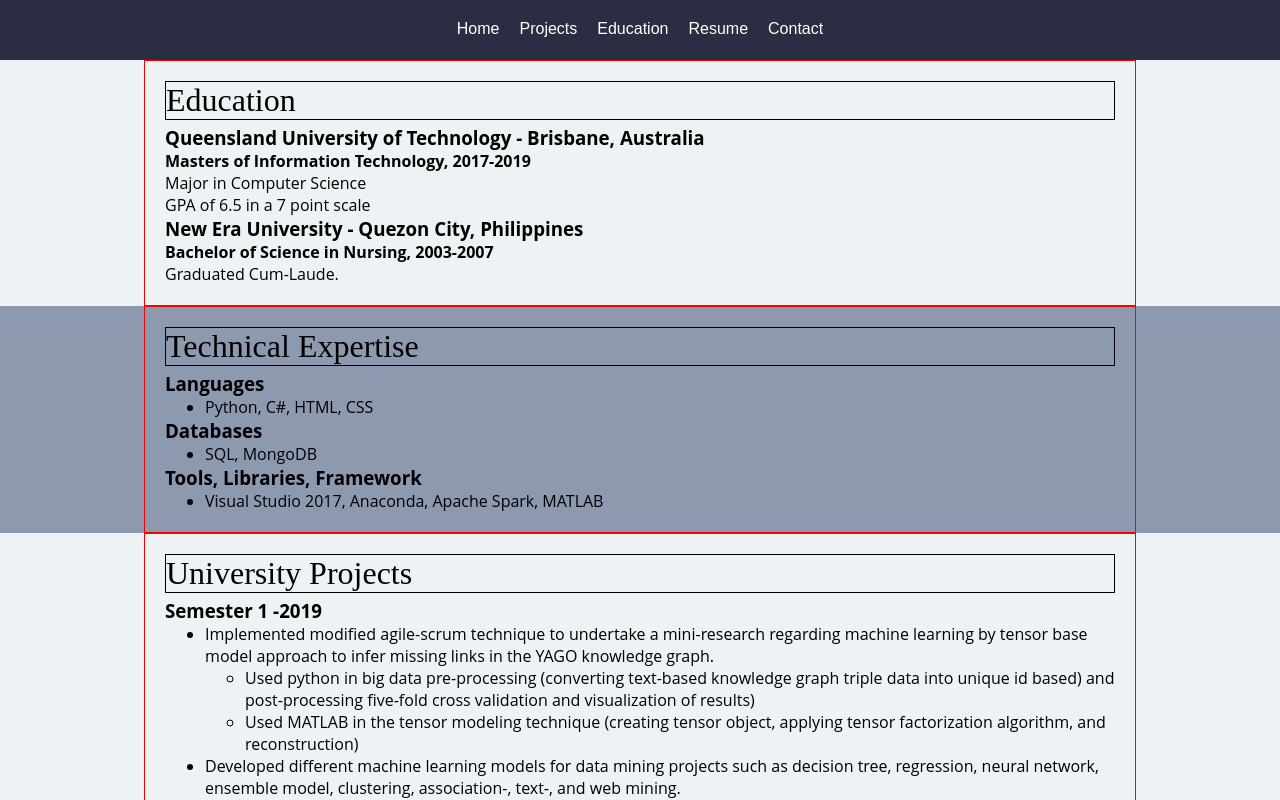
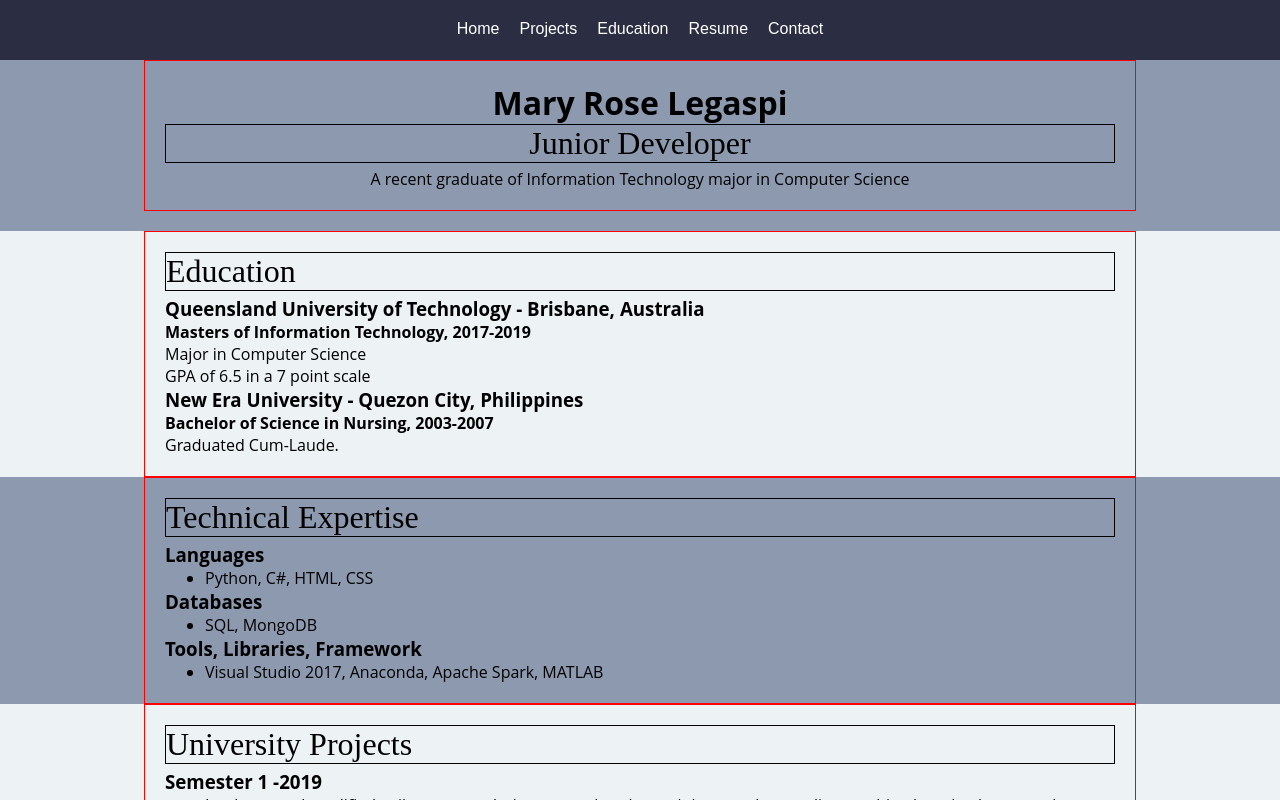
Before and after one commit to maryroselegaspi/maryProfile, a React (Create React App) app in the folder maryprofile/: page /resume in a window 1280 px wide. Shown: the top 800 px of the page. Built offline with nearby package versions, Linux system fonts and the light colour scheme.

Commit message:
App.js updated

```diff
--- a/maryprofile/package.json
+++ b/maryprofile/package.json
@@ -11,6 +11,7 @@
     "react": "^16.13.1",
     "react-alice-carousel": "^2.0.1",
     "react-dom": "^16.13.1",
+    "react-hot-loader": "^4.13.0",
     "react-router-dom": "^5.2.0",
     "react-scripts": "3.4.3"
   },
--- a/maryprofile/src/App.js
+++ b/maryprofile/src/App.js
@@ -19,10 +19,13 @@ function App() {
           <Route path="/project">
             <Header />
             <Project />
+            <Footer />
           </Route>
           <Route path="/education">
             <Header />
-            <Education />
+            {/* <Education /> */}
+            <Home />
+            <Footer />
           </Route>
           <Route path="/resume">
             <Header />
--- a/maryprofile/src/Home.js
+++ b/maryprofile/src/Home.js
@@ -15,7 +15,7 @@ function Home() {
       <center>
         <div className="home__text">
           <h1>
-            Hello, I'm <span className="home__name"> Mary Rose Legaspi</span>
+            Hello, I'm <span className="home__name"> Mary</span>
           </h1>
           <h2>A Full-Stack Software/Web Developer</h2>
         </div>
--- a/maryprofile/src/Resume.css
+++ b/maryprofile/src/Resume.css
@@ -2,6 +2,13 @@
   font-family: "Open Sans", sans-serif;
   /* border: 1px solid red; */
   margin-top: 60px;
+}
+.resume__header {
+  background: #8d99ae;
+  /* color: #8d99ae; */
+  /* color: white; */
+  text-align: center;
+  padding-bottom: 20px;
 }
 .content-wrap {
   max-width: 950px;
--- a/maryprofile/src/Resume.js
+++ b/maryprofile/src/Resume.js
@@ -4,6 +4,18 @@ import "./Resume.css";
 function Resume() {
   return (
     <div className="resume">
+      <div className="resume__header">
+        <div className="content-wrap">
+          <h1>Mary Rose Legaspi</h1>
+          <h2>Junior Developer</h2>
+          <p>
+            {" "}
+            A recent graduate of Information Technology major in Computer
+            Science
+          </p>
+        </div>
+      </div>
+
       {/* <!-- // Education --> */}
       <section className="education">
         <div className="content-wrap">
```
Also changed, not shown: 1 other file (tests, documents, lock files or other folders).
